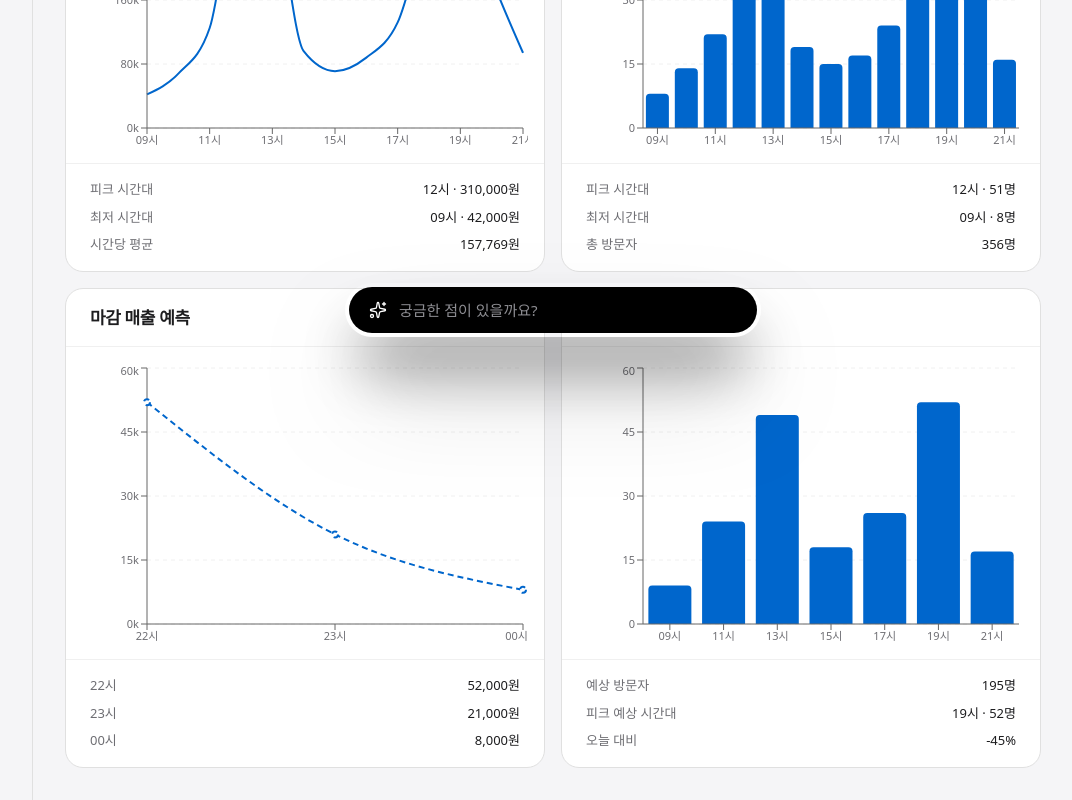
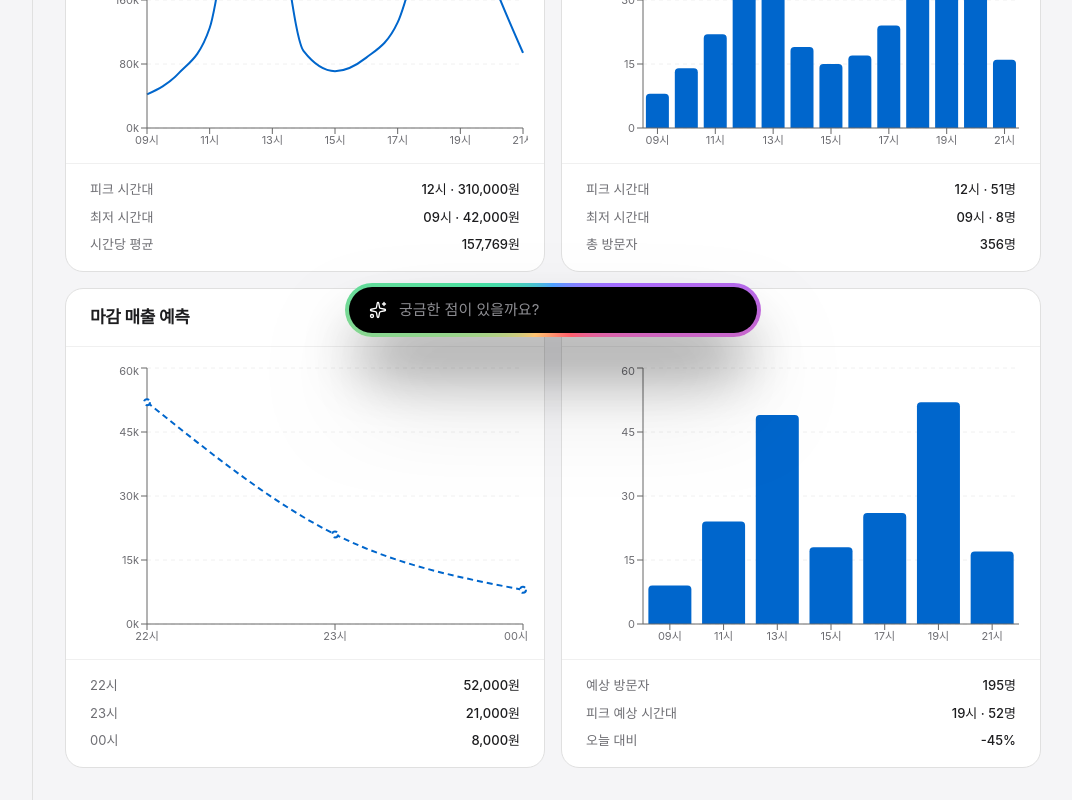
Before and after one commit to 2026-DSM-hackerthon-15-team/on-click_FE, a React (Vite) app: page /dashboard in a window 1280 px wide. Shown: the part 431-1231 px from the top of the page, without its empty margins (207-1279 px from the left). Built offline with nearby package versions, Linux system fonts and the light colour scheme.

Commit message:
무지개 그라데이션 애니메이션 및 lucide-react 의존성 추가

```diff
--- a/package.json
+++ b/package.json
@@ -11,6 +11,7 @@
   },
   "dependencies": {
     "@tailwindcss/vite": "^4.3.2",
+    "lucide-react": "^1.24.0",
     "react": "^19.2.7",
     "react-dom": "^19.2.7",
     "react-router-dom": "^7.18.1",
--- a/src/index.css
+++ b/src/index.css
@@ -1,12 +1,40 @@
 @import 'tailwindcss';
 
 @theme {
-  --color-accent: #aa3bff;
-  --color-accent-bg: rgba(170, 59, 255, 0.1);
-  --color-border: #e5e4e7;
+  --color-accent: #0066cc;
+  --color-accent-focus: #0071e3;
+  --color-ink: #1d1d1f;
+  --color-ink-muted: #6e6e73;
+  --color-parchment: #f5f5f7;
+  --color-hairline: #e0e0e0;
 }
 
 body {
   margin: 0;
-  font-family: system-ui, 'Segoe UI', Roboto, sans-serif;
+  font-family: 'Inter', system-ui, -apple-system, sans-serif;
 }
+
+@property --rainbow-angle {
+  syntax: '<angle>';
+  initial-value: 0deg;
+  inherits: false;
+}
+
+@keyframes rainbow-spin {
+  to {
+    --rainbow-angle: 360deg;
+  }
+}
+
+.rainbow-border {
+  background: conic-gradient(
+    from var(--rainbow-angle),
+    #ff5f6d,
+    #ffc371,
+    #47e0a1,
+    #4ea1ff,
+    #a86bff,
+    #ff5f6d
+  );
+  animation: rainbow-spin 4s linear infinite;
+}
```
Also changed, not shown: 1 other file (tests, documents, lock files or other folders).
